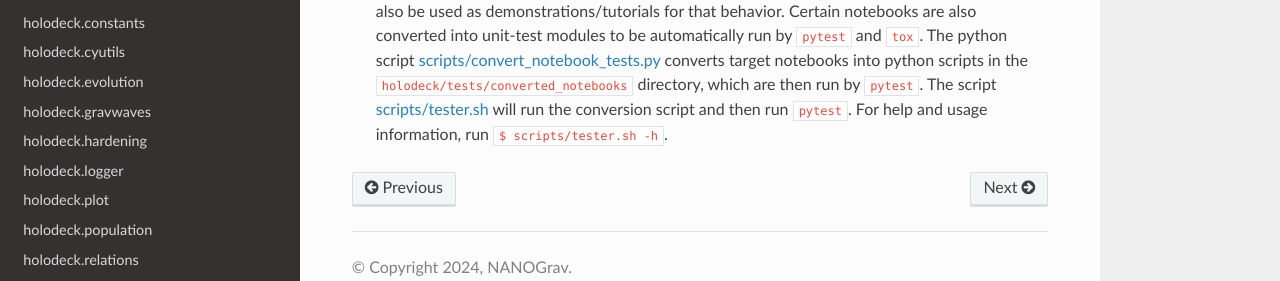
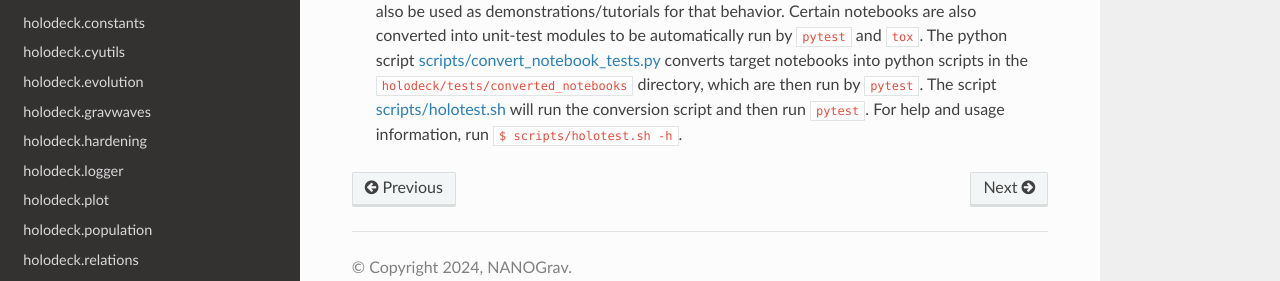
Before and after one commit to nanograv/holodeck, a Sphinx documentation site: the page built from docs/source/development.rst, in a window 1280 px wide and 900 px high, scrolled down 953 px. Shown: the part 563-844 px from the top of the window. Built offline with Sphinx 7.4.7 and the Read the Docs theme 2.0.0, drawn with Linux system fonts in a browser that asks for light colours.

Commit message:
Rename 'scripts/tester.sh' ==> 'scripts/holotest.sh'

```diff
--- a/docs/source/development.rst
+++ b/docs/source/development.rst
@@ -48,4 +48,4 @@ Two types of unit-tests are generally used in ``holodeck``.
 
 (1) Simple functions and behaviors are included as normal unit-tests, e.g. in "holodeck/tests" and similar directories.  These are automatically run by ``pytest`` and ``tox``.
 
-(2) More complex functionality should be tested in notebooks (in "notebooks/") where they can also be used as demonstrations/tutorials for that behavior.  Certain notebooks are also converted into unit-test modules to be automatically run by ``pytest`` and ``tox``.  The python script `scripts/convert_notebook_tests.py <https://github.com/nanograv/holodeck/blob/main/scripts/convert_notebook_tests.py>`_ converts target notebooks into python scripts in the ``holodeck/tests/converted_notebooks`` directory, which are then run by ``pytest``.  The script `scripts/tester.sh <https://github.com/nanograv/holodeck/blob/main/scripts/tester.sh>`_ will run the conversion script and then run ``pytest``.  For help and usage information, run ``$ scripts/tester.sh -h``.
+(2) More complex functionality should be tested in notebooks (in "notebooks/") where they can also be used as demonstrations/tutorials for that behavior.  Certain notebooks are also converted into unit-test modules to be automatically run by ``pytest`` and ``tox``.  The python script `scripts/convert_notebook_tests.py <https://github.com/nanograv/holodeck/blob/main/scripts/convert_notebook_tests.py>`_ converts target notebooks into python scripts in the ``holodeck/tests/converted_notebooks`` directory, which are then run by ``pytest``.  The script `scripts/holotest.sh <https://github.com/nanograv/holodeck/blob/main/scripts/holotest.sh>`_ will run the conversion script and then run ``pytest``.  For help and usage information, run ``$ scripts/holotest.sh -h``.
```
Also changed, not shown: README.md (+1 -1 lines), scripts/README.md, 2 other files.
